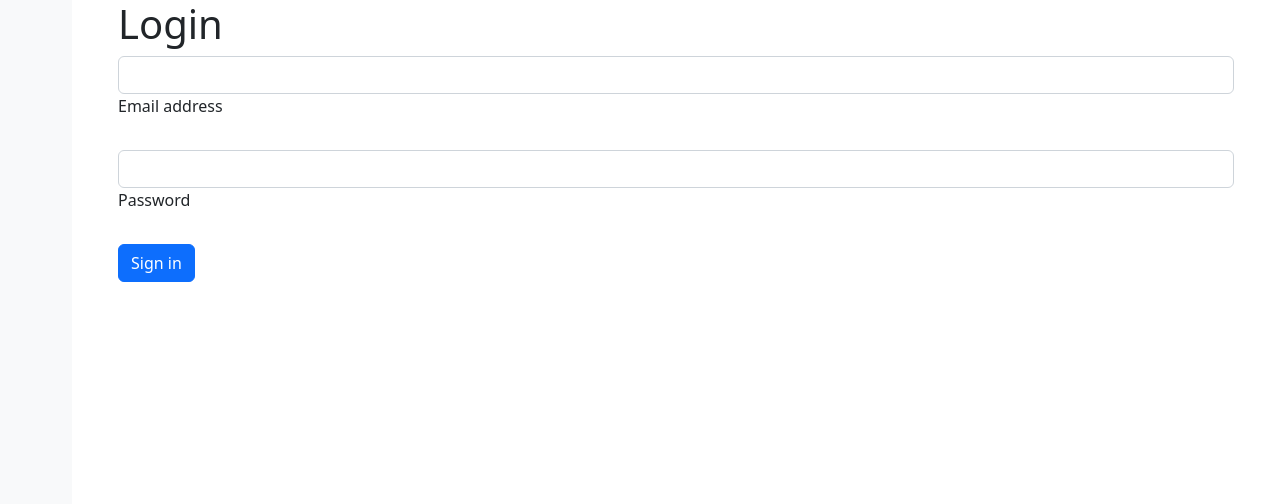
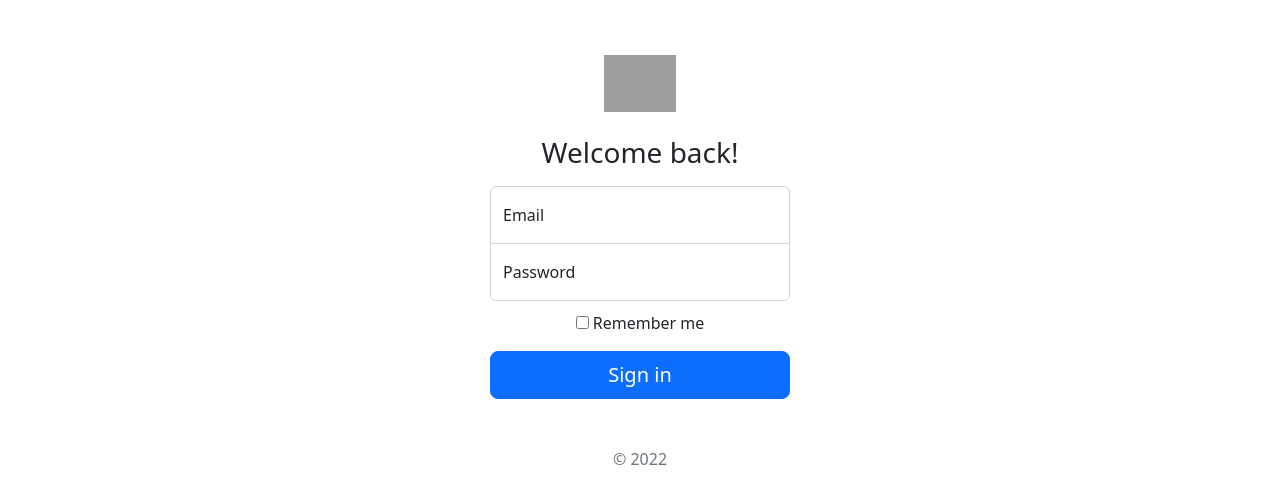
Before and after one commit to toshimitsu-o/Chat-Angular-Webapp, an Angular app in the folder chat/: page /login in a window 1280 px wide. Shown: the top 504 px of the page. Built offline with nearby package versions, Linux system fonts and the light colour scheme; grey boxes are pictures that could not be loaded.

Commit message:
Login style updated

```diff
--- a/chat/src/app/app.component.html
+++ b/chat/src/app/app.component.html
@@ -1,5 +1,7 @@
 <main class="d-flex flex-nowrap">
+  <ng-container *ngIf="showSidenav">
 <app-sidenav class="d-flex flex-column flex-shrink-0 bg-light" style="width: 4.5rem; height: 100vh;"></app-sidenav>
+</ng-container>
 <div class="container">
   <router-outlet></router-outlet>
 </div>
--- a/chat/src/app/app.component.ts
+++ b/chat/src/app/app.component.ts
@@ -1,5 +1,6 @@
 import { Component } from '@angular/core';
 import { AuthService } from './services/auth.service'; // To get/save session
+import { Router } from '@angular/router';
 
 @Component({
   selector: 'app-root',
@@ -9,9 +10,19 @@ import { AuthService } from './services/auth.service'; // To get/save session
 })
 export class AppComponent {
   title = 'chat';
+  showSidenav = true;
 
-  constructor(private authService: AuthService) { }
+  constructor(private authService: AuthService, private router: Router) { }
 
   ngOnInit(): void {
+
   }
+  ngDoCheck(): void {
+    if (window.location.pathname == '/login') {
+      this.showSidenav = false;
+    } else {
+      this.showSidenav = true;
+    }
+  }
+
 }
--- a/chat/src/app/login/login.component.css
+++ b/chat/src/app/login/login.component.css
@@ -0,0 +1,23 @@
+label {
+    text-align: start;
+}
+.form-signin {
+  max-width: 330px;
+  padding: 15px;
+}
+
+.form-signin .form-floating:focus-within {
+  z-index: 2;
+}
+
+.form-signin input[type="email"] {
+  margin-bottom: -1px;
+  border-bottom-right-radius: 0;
+  border-bottom-left-radius: 0;
+}
+
+.form-signin input[type="password"] {
+  margin-bottom: 10px;
+  border-top-left-radius: 0;
+  border-top-right-radius: 0;
+}
--- a/chat/src/app/login/login.component.html
+++ b/chat/src/app/login/login.component.html
@@ -1,15 +1,25 @@
-<h1>Login</h1>
-    <!-- Email input -->
-    <div class="form-outline mb-4">
-      <input type="email" id="form2Example1" class="form-control" [(ngModel)]="email" name="email" />
-      <label class="form-label" for="form2Example1">Email address</label>
+    <div style="height: 100%;display: flex; align-items: center; padding-top: 40px; padding-bottom: 40px;">
+    <div class="form-signin w-100 m-auto text-center">
+      <form>
+        <img class="mb-4" src="/docs/5.2/assets/brand/bootstrap-logo.svg" alt="" width="72" height="57">
+        <h1 class="h3 mb-3 fw-normal">Welcome back!</h1>
+
+        <div class="form-floating">
+          <input type="email" class="form-control" id="floatingInput" placeholder="name@example.com" [(ngModel)]="email" name="email">
+          <label for="floatingInput">Email</label>
+        </div>
+        <div class="form-floating">
+          <input type="password" class="form-control" id="floatingPassword" placeholder="Password" name="password" [(ngModel)]="password">
+          <label for="floatingPassword">Password</label>
+        </div>
+
+        <div class="checkbox mb-3">
+          <label>
+            <input type="checkbox" value="remember-me"> Remember me
+          </label>
+        </div>
+        <button class="w-100 btn btn-lg btn-primary" type="submit" (click)="login()">Sign in</button>
+        <p class="mt-5 mb-3 text-muted">&copy; 2022</p>
+      </form>
     </div>
-
-    <!-- Password input -->
-    <div class="form-outline mb-4">
-      <input type="password" id="form2Example2" class="form-control" [(ngModel)]="password" name="password" />
-      <label class="form-label" for="form2Example2">Password</label>
     </div>
-
-    <!-- Submit button -->
-    <button type="button" class="btn btn-primary btn-block mb-4" (click)="login()">Sign in</button>
--- a/chat/src/app/sidenav/sidenav.component.ts
+++ b/chat/src/app/sidenav/sidenav.component.ts
@@ -16,6 +16,10 @@ export class SidenavComponent implements OnInit {
     this.user = this.authService.getSession(); // get user session data
   }
 
+  ngDoCheck(): void {
+    //this.user = this.authService.getSession(); // get user session data
+  }
+
   // Logout and clear session
   logout() {
     this.authService.logout(); // Logout via service
```
